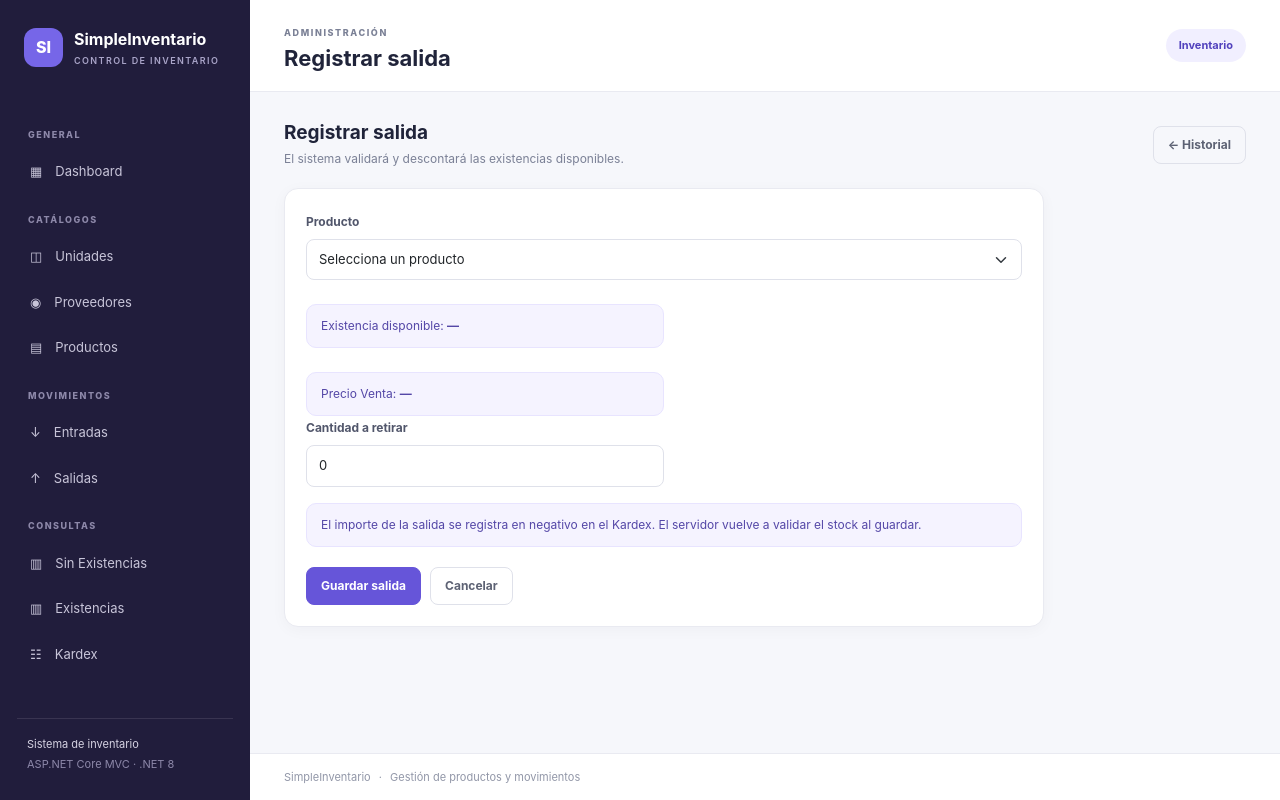
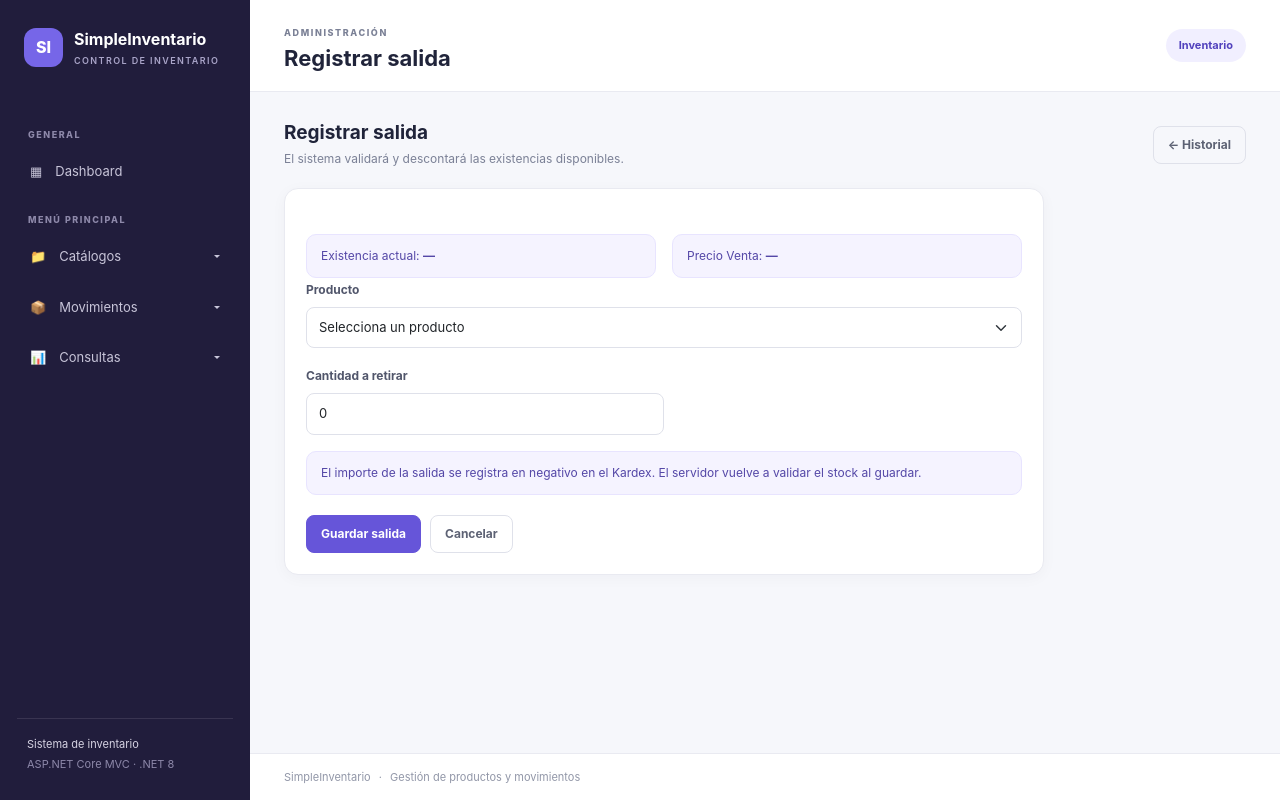
Before and after one commit to LIAVHV/SimpleInventarioNet8, an ASP.NET Core app: page /Salidas/Create in a window 1280 px wide. Run offline with ASP.NET Core 8, Linux system fonts and the light colour scheme; some libraries are stand-ins or nearby versions.

Commit message:
cambios visuales

```diff
--- a/Views/Home/Index.cshtml
+++ b/Views/Home/Index.cshtml
@@ -51,7 +51,11 @@
             <div class="d-flex justify-content-between mt-3">
                 <div><div class="stat-value">@Model.TotalEntradas</div><span class="small text-muted">Entradas</span></div>
                 <div><div class="stat-value">@Model.TotalSalidas</div><span class="small text-muted">Salidas</span></div>
-            </div><div class="d-flex gap-2 mt-4"><a asp-controller="Entradas" asp-action="Create" class="btn btn-primary flex-fill">＋ Registrar entrada</a><a asp-controller="Salidas" asp-action="Create" class="btn btn-outline-secondary flex-fill">－ Registrar salida</a></div>
+            </div>
+            <div class="d-flex gap-2 mt-4">
+                <a asp-controller="Entradas" asp-action="Create" class="btn btn-primary flex-fill">＋ Registrar entrada</a>
+                <a asp-controller="Salidas" asp-action="Create" class="btn btn-secondary flex-fill">－ Registrar salida</a>
+            </div>
         </div>
     </div>
 
--- a/Views/Salidas/Create.cshtml
+++ b/Views/Salidas/Create.cshtml
@@ -11,20 +11,22 @@
 <div class="panel" style="max-width:760px">
     <form asp-action="Create" method="post">
         <div asp-validation-summary="ModelOnly" class="mb-3"></div>
+
+        <div class="row g-3 mt-2">
+            <div class="col-md-6">
+                <div class="info-strip">Existencia actual: <strong data-current-stock>—</strong></div>
+            </div>
+            <div class="col-md-6">
+                <div class="info-strip">Precio Venta: <strong data-current-price>—</strong></div>
+            </div>
+        </div>
+
         <div class="mb-3">
             <label asp-for="ProductoId" class="form-label"></label><select asp-for="ProductoId" asp-items="ViewBag.Productos" class="form-select" data-product-details="@Url.Action("Datos", "Productos")">
                 <option value="">Selecciona un producto</option>
             </select><span asp-validation-for="ProductoId" class="field-validation-error"></span>
         </div>
         <div class="col">
-            <div class="col-md-6 mt-4">
-                <div class="info-strip">Existencia disponible: <strong data-current-stock>—</strong></div>
-            </div>
-
-            <div class="col-md-6 mt-4">
-                <div class="info-strip">Precio Venta: <strong data-current-price>—</strong></div>
-            </div>
-
             <div class="col-md-6">
                 <input asp-for="PrecioVenta" class="form-control" hidden />
                 <span asp-validation-for="PrecioVenta" class="field-validation-error"></span>
--- a/Views/Shared/_Layout.cshtml
+++ b/Views/Shared/_Layout.cshtml
@@ -11,22 +11,101 @@
 <body>
     <div class="app-shell">
         <aside class="sidebar d-print-none">
+
             <a class="brand" asp-controller="Home" asp-action="Index"><span class="brand-mark">SI</span><span>SimpleInventario<small>CONTROL DE INVENTARIO</small></span></a>
             <div class="nav-caption">GENERAL</div>
             <a class="nav-link" asp-controller="Home" asp-action="Index">▦ <span>Dashboard</span></a>
-            <div class="nav-caption">CATÁLOGOS</div>
-            <a class="nav-link" asp-controller="Unidades" asp-action="Index">◫ <span>Unidades</span></a>
-            <a class="nav-link" asp-controller="Proveedores" asp-action="Index"> ◉ <span>Proveedores</span>
-            <a class="nav-link" asp-controller="Productos" asp-action="Index">▤ <span>Productos</span></a>
-            </a>
 
-            <div class="nav-caption">MOVIMIENTOS</div>
-            <a class="nav-link" asp-controller="Entradas" asp-action="Index">↓ <span>Entradas</span></a>
-            <a class="nav-link" asp-controller="Salidas" asp-action="Index">↑ <span>Salidas</span></a>
-            <div class="nav-caption">CONSULTAS</div>
-            <a class="nav-link" asp-controller="Productos" asp-action="SinExistencia">▥ <span>Sin Existencias</span></a>
-            <a class="nav-link" asp-controller="Reportes" asp-action="Existencias">▥ <span>Existencias</span></a>
-            <a class="nav-link" asp-controller="Reportes" asp-action="Kardex">☷ <span>Kardex</span></a>
+            <div class="nav-caption">MENÚ PRINCIPAL</div>
+
+            <!-- CATÁLOGOS -->
+            <div class="dropdown">
+                <a class="nav-link dropdown-toggle"
+                   href="#"
+                   role="button"
+                   data-bs-toggle="dropdown"
+                   aria-expanded="false">
+                    📁 <span>Catálogos</span>
+                </a>
+
+                <ul class="dropdown-menu">
+                    <li>
+                        <a class="dropdown-item" asp-controller="Unidades" asp-action="Index">
+                            ◫ <span>Unidades</span>
+                        </a>
+                    </li>
+                    <li>
+                        <a class="dropdown-item" asp-controller="Proveedores" asp-action="Index">
+                            ◉ <span>Proveedores</span>
+                        </a>
+                    </li>
+                    <li>
+                        <a class="dropdown-item" asp-controller="Productos" asp-action="Index">
+                            ▤ <span>Productos</span>
+                        </a>
+                    </li>
+                </ul>
+            </div>
+
+            <!-- MOVIMIENTOS -->
+            <div class="dropdown">
+                <a class="nav-link dropdown-toggle"
+                   href="#"
+                   role="button"
+                   data-bs-toggle="dropdown"
+                   aria-expanded="false">
+                    📦 <span>Movimientos</span>
+                </a>
+
+                <ul class="dropdown-menu">
+                    <li>
+                        <a class="dropdown-item" asp-controller="Entradas" asp-action="Index">
+                            ↓ <span>Entradas</span>
+                        </a>
+                    </li>
+                    <li>
+                        <a class="dropdown-item" asp-controller="Salidas" asp-action="Index">
+                            ↑ <span>Salidas</span>
+                        </a>
+                    </li>
+                </ul>
+            </div>
+
+            <!-- CONSULTAS -->
+            <div class="dropdown">
+                <a class="nav-link dropdown-toggle"
+                   href="#"
+                   role="button"
+                   data-bs-toggle="dropdown"
+                   aria-expanded="false">
+                    📊 <span>Consultas</span>
+                </a>
+
+                <ul class="dropdown-menu">
+
+                    <li>
+                        <a class="dropdown-item" asp-controller="Reportes" asp-action="Existencias">
+                            ▥ <span>Existencias</span>
+                        </a>
+                    </li>
+                    <li>
+                        <a class="dropdown-item" asp-controller="Reportes" asp-action="Kardex">
+                            ☷ <span>Kardex</span>
+                        </a>
+                    </li>
+                    <li>
+                        <a class="dropdown-item" asp-controller="Productos" asp-action="SinExistencia">
+                            ▥ <span>Sin Existencias</span>
+                        </a>
+                    </li>
+                    <li>
+                        <a class="dropdown-item" asp-controller="Productos" asp-action="StockBajo">
+                            ▥ <span>Stock Bajo</span>
+                        </a>
+                    </li>
+                </ul>
+            </div>
+
             <div class="sidebar-footer">Sistema de inventario<br /><span>ASP.NET Core MVC · .NET 8</span></div>
         </aside>
         <main class="main-area">
--- a/wwwroot/css/site.css
+++ b/wwwroot/css/site.css
@@ -34,6 +34,51 @@
 .pagination-size-form .btn {
     white-space: nowrap;
 }
+
+
+/* Dropdown principal */
+.nav-link.dropdown-toggle {
+    display: flex;
+    align-items: center;
+    justify-content: space-between;
+    cursor: pointer;
+}
+
+/* Menú desplegable */
+.nav-link + .dropdown-menu,
+.dropdown-menu {
+    background-color: #212529;
+    border: none;
+    border-radius: 6px;
+    padding: 5px;
+    margin-left: 10px;
+    width: calc(100% - 10px);
+}
+
+/* Elementos del dropdown */
+.dropdown-item {
+    color: #adb5bd;
+    padding: 10px 15px;
+    border-radius: 5px;
+    font-size: 14px;
+}
+
+    .dropdown-item:hover {
+        background-color: #343a40;
+        color: #fff;
+    }
+
+/* Flecha del dropdown */
+.nav-link.dropdown-toggle::after {
+    margin-left: auto;
+}
+
+/* Separación entre grupos */
+.dropdown {
+    margin-bottom: 5px;
+}
+
+
 @media (max-width: 576px) {
     .pagination-container {
         justify-content: center !important;
```
Also changed, not shown: Views/Productos/Create.cshtml (+8 -9 lines), SimpleInventario.Web.csproj.
